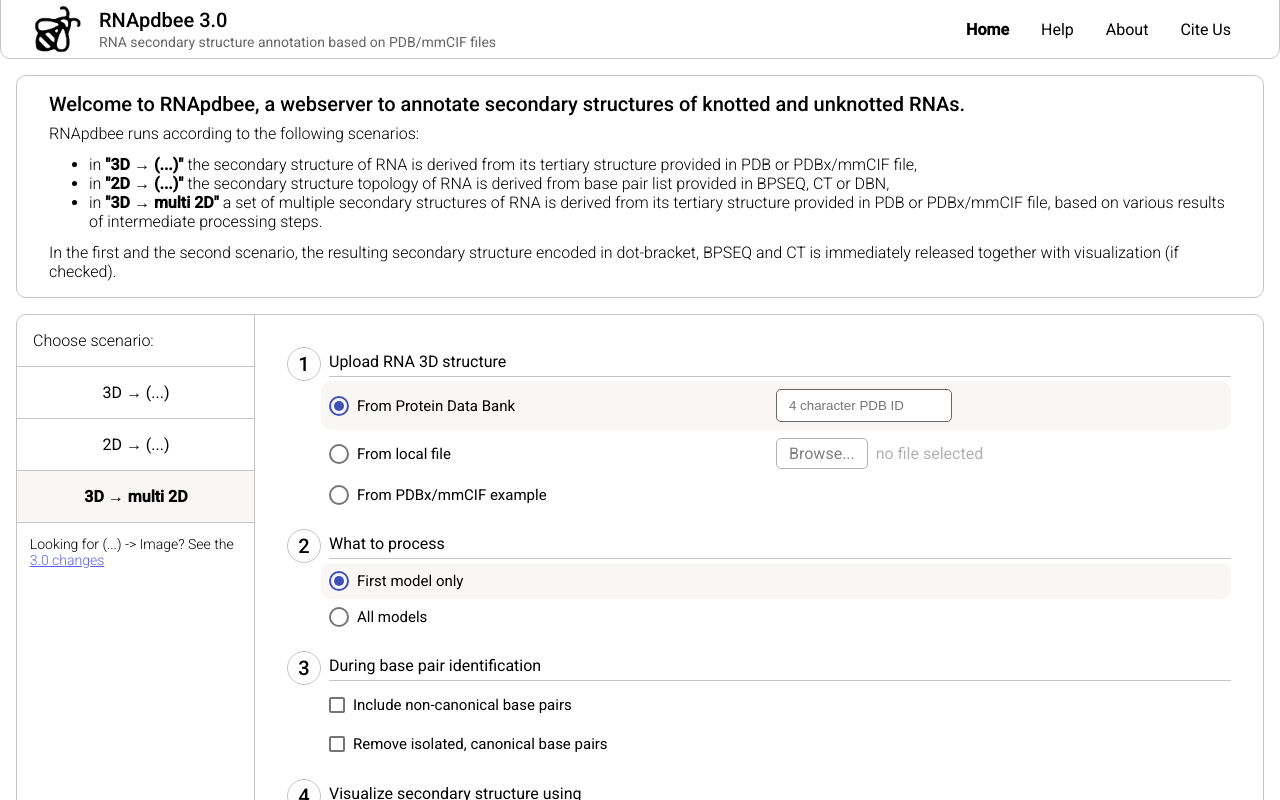
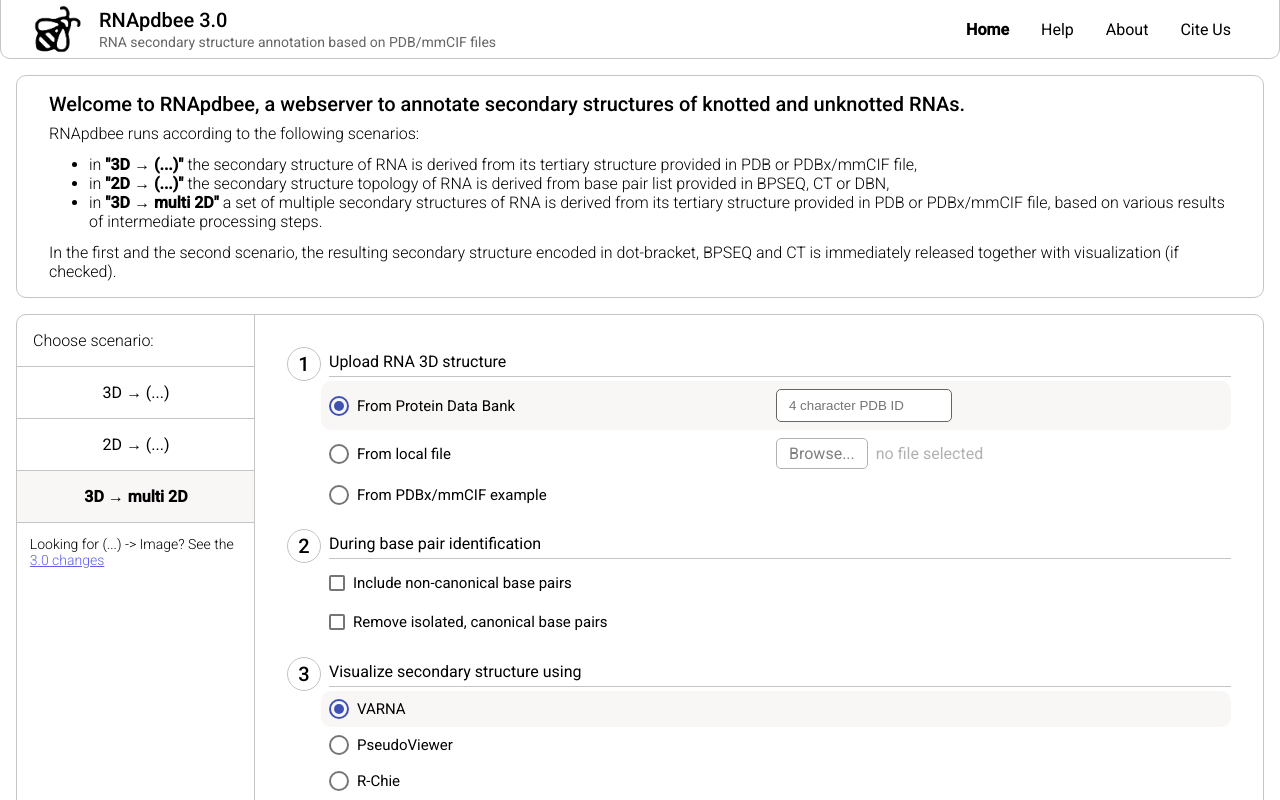
Before and after one commit to rnapdbee/rnapdbee-frontend, an Angular app: page / in a window 1280 px wide. Both pictures are taken after a click on the element "3D → multi 2D". Shown: the top 800 px of the page. Built offline with nearby package versions, Linux system fonts and the light colour scheme.

Commit message:
feat: remove modelSelection from multi scenario (#66)

```diff
--- a/src/app/shared/components/params-forms/tertiary-to-multi-params-form/tertiary-to-multi-params-form.component.html
+++ b/src/app/shared/components/params-forms/tertiary-to-multi-params-form/tertiary-to-multi-params-form.component.html
@@ -1,16 +1,9 @@
 <form [formGroup]="paramsForm">
-  <app-step [value]="getStepNumber(1)">What to process</app-step>
-  <mat-radio-group formControlName="modelSelection">
-    <app-radio-button *ngFor="let item of MODEL_SELECTION" [value]="item.key" [label]="item.label"
-      [checked]="paramsForm.value.modelSelection === item.key">
-    </app-radio-button>
-  </mat-radio-group>
-
-  <app-step [value]="getStepNumber(2)">During base pair identification</app-step>
+  <app-step [value]="getStepNumber(1)">During base pair identification</app-step>
   <app-checkbox formControlName="includeNonCanonical" label="Include non-canonical base pairs"></app-checkbox>
   <app-checkbox formControlName="removeIsolated" label="Remove isolated, canonical base pairs"></app-checkbox>
 
-  <app-step [value]="getStepNumber(3)">Visualize secondary structure using</app-step>
+  <app-step [value]="getStepNumber(2)">Visualize secondary structure using</app-step>
   <mat-radio-group formControlName="visualizationTool">
     <app-radio-button *ngFor="let item of VISUALISATION_TOOL" [value]="item.key" [label]="item.label"
       [checked]="paramsForm.value.visualizationTool === item.key">
--- a/src/app/shared/components/params-forms/tertiary-to-multi-params-form/tertiary-to-multi-params-form.component.ts
+++ b/src/app/shared/components/params-forms/tertiary-to-multi-params-form/tertiary-to-multi-params-form.component.ts
@@ -1,6 +1,6 @@
 import { Component, EventEmitter, Input, OnInit, Output } from '@angular/core';
 import { FormBuilder } from '@angular/forms';
-import { MODEL_SELECTION, VISUALISATION_TOOL } from 'src/app/shared/constants/param-options.const';
+import { VISUALISATION_TOOL } from 'src/app/shared/constants/param-options.const';
 import { TertiaryToMultiParams } from 'src/app/shared/models/tertiary-to-multi-params.model';
 
 @Component({
@@ -13,11 +13,9 @@
   @Input() params: TertiaryToMultiParams | undefined;
   @Output() paramChange = new EventEmitter<TertiaryToMultiParams>();
 
-  readonly MODEL_SELECTION = MODEL_SELECTION;
   readonly VISUALISATION_TOOL = VISUALISATION_TOOL;
 
   paramsForm = this.fb.group({
-    modelSelection: [MODEL_SELECTION[0].key],
     includeNonCanonical: [false],
     removeIsolated: [false],
     visualizationTool: [VISUALISATION_TOOL[0].key],
--- a/src/app/shared/models/tertiary-to-multi-params.model.ts
+++ b/src/app/shared/models/tertiary-to-multi-params.model.ts
@@ -1,7 +1,6 @@
 import { Params } from './params.model';
 
 export interface TertiaryToMultiParams extends Params {
-  modelSelection: string,
   includeNonCanonical: boolean,
   removeIsolated: boolean,
   visualizationTool: string,
```
